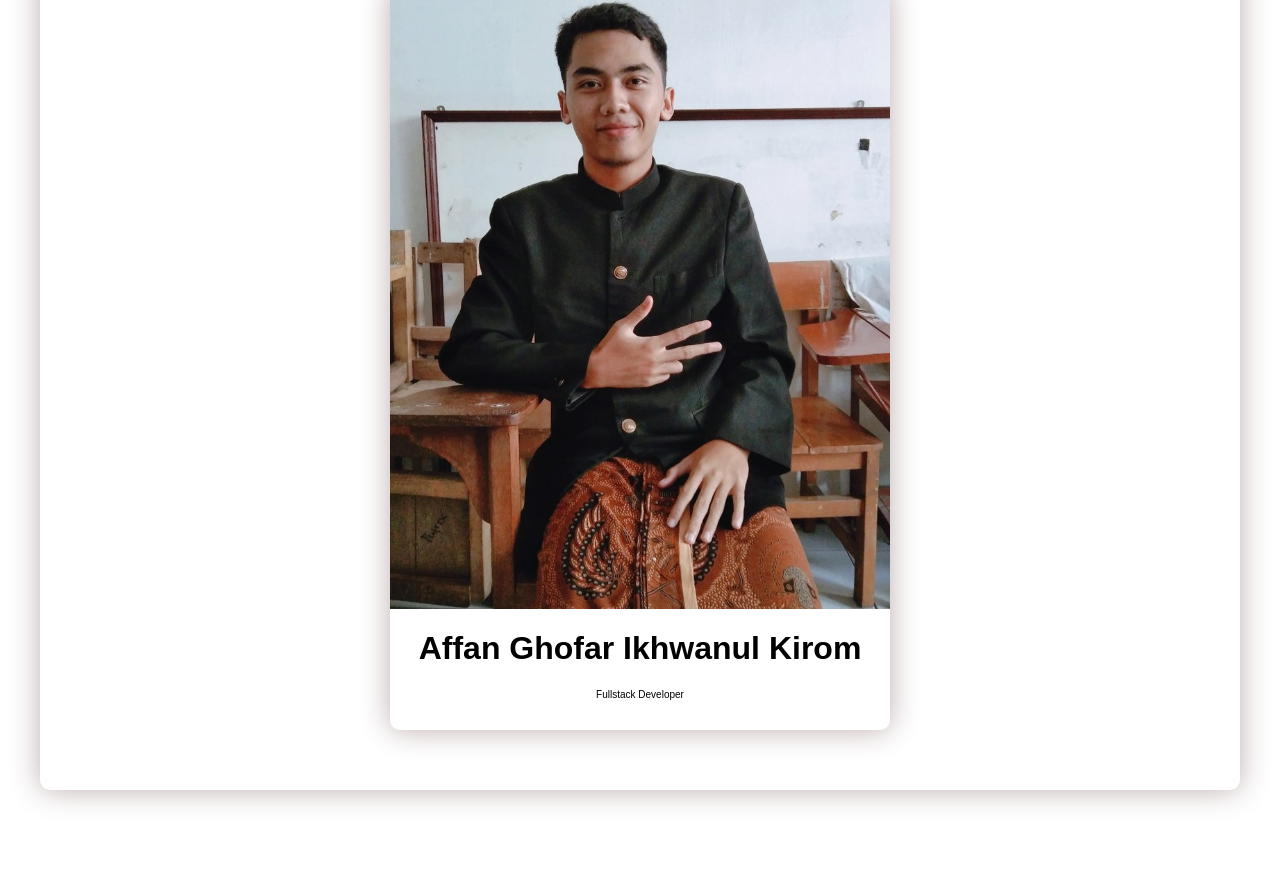
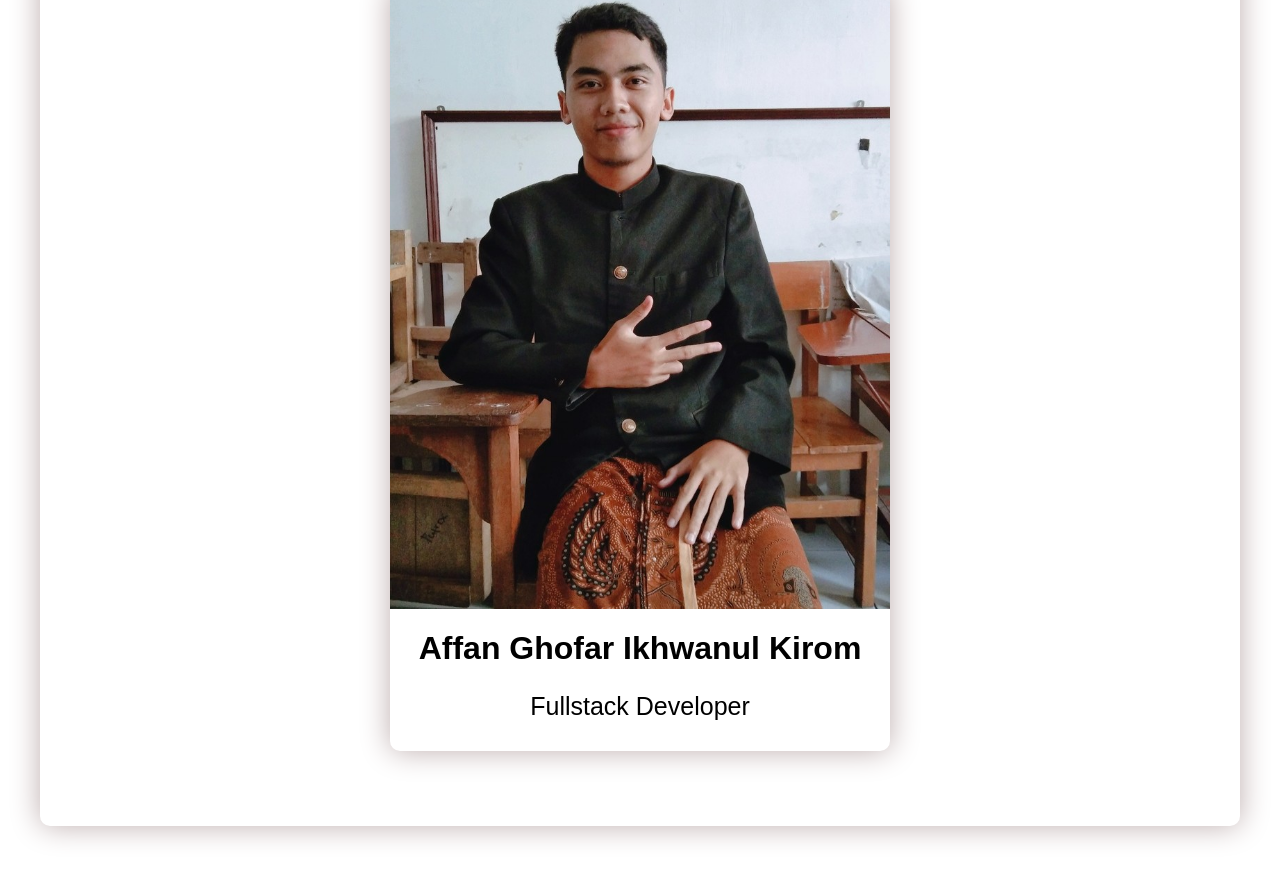
Before and after one commit to Affan-Ghofar/Day-1-Task-1, a plain HTML site: page index.html in a window 1280 px wide. Shown: the part 628-1508 px from the top of the page. Drawn offline with Linux system fonts and the light colour scheme.

Commit message:
Day 1 Task 1

```diff
--- a/index.html
+++ b/index.html
@@ -47,7 +47,7 @@
         ">
             <img src="assets/images/Affan.jpg" alt="Affan" style="width: 100%; border-top-left-radius: 10px; border-top-right-radius: 10px;"/>
             <h1 style="text-align: center; font-family: sans-serif;">Affan Ghofar Ikhwanul Kirom</h1>
-            <p style="text-align: center; font-family: sans-serif; padding-bottom: 30px; font-size: 10px;">Fullstack Developer</p>
+            <p style="text-align: center; font-family: sans-serif; padding-bottom: 30px; font-size: 25px;">Fullstack Developer</p>
         </div>
     </div>
 </body>
```
